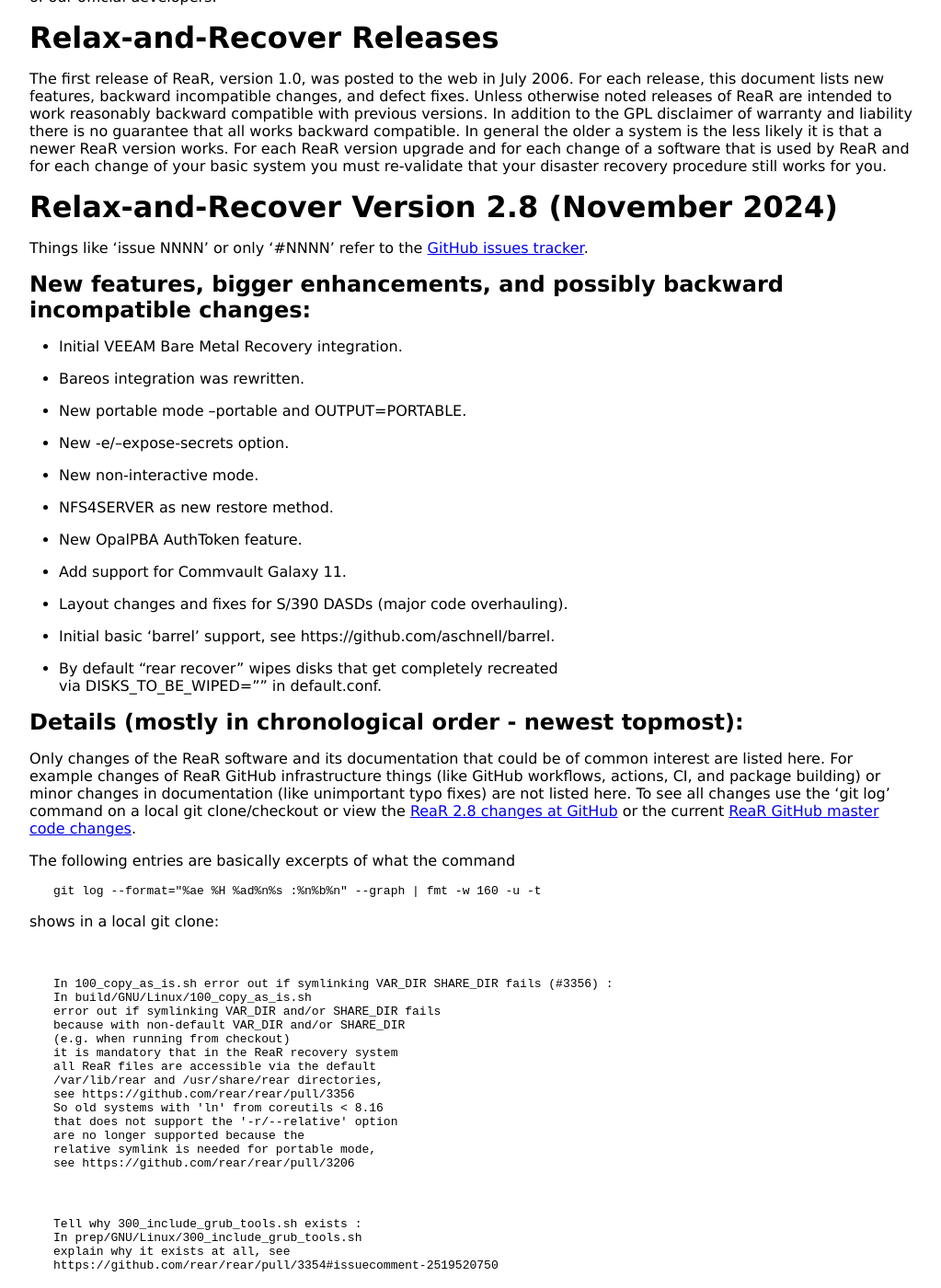
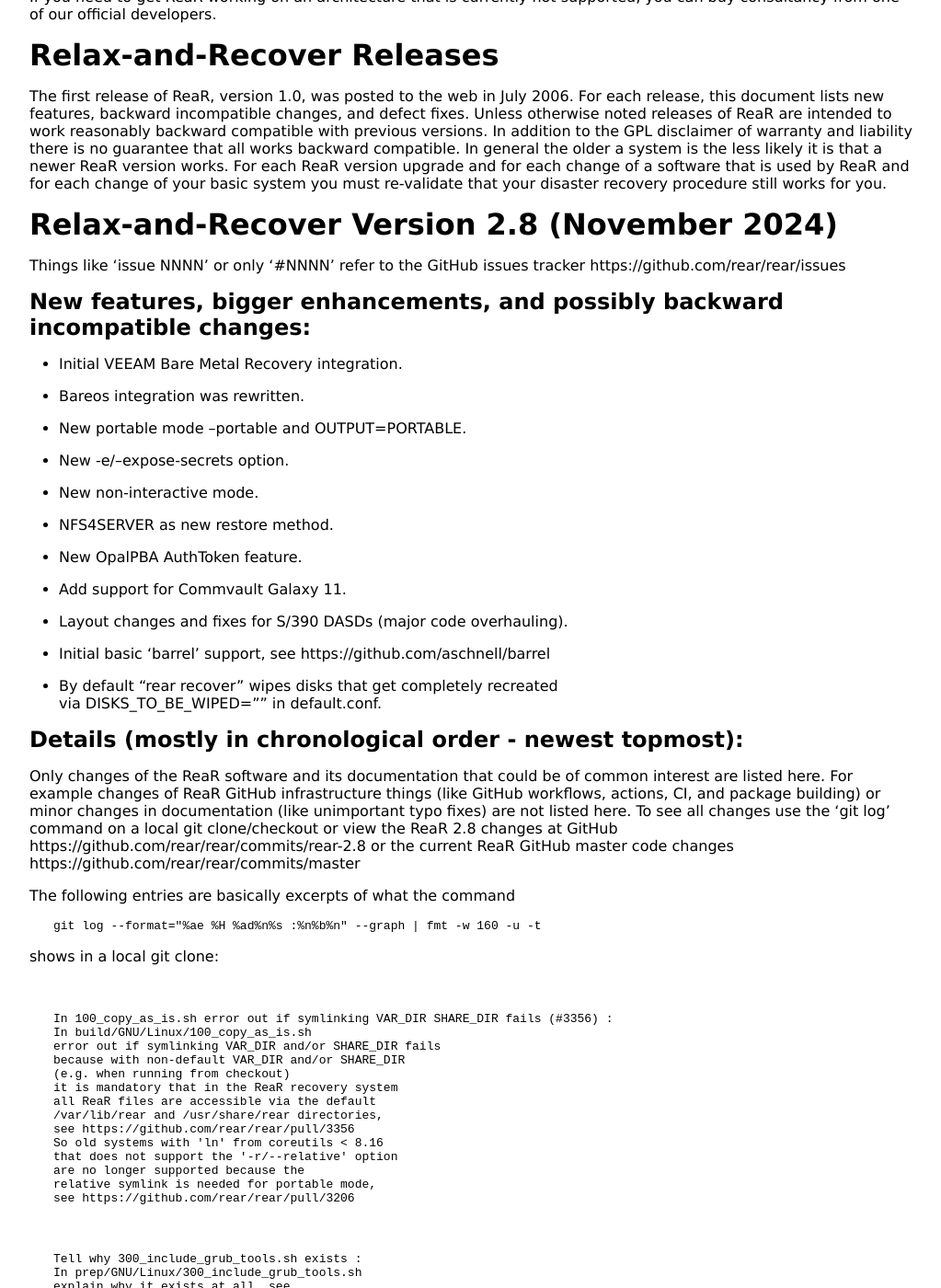
Before and after one commit to rear/rear.github.com, a Jekyll site: the page built from documentation/release-notes-2-8.md, in a window 1280 px wide and 1400 px high, scrolled down 3032 px. Shown: the whole window at 92% size, without its empty margins (128-1151 px from the left). Built offline with Jekyll 4.4.1, drawn with Linux system fonts in a browser that asks for light colours; some of the changed text lies outside the part shown.

Commit message:
Update release-notes-2-8.md
Using simple text for links because
markdown links do not work
when generating the ASCII release notes, see
https://github.com/rear/rear/issues/3238#issuecomment-2531329996

````diff
--- a/documentation/release-notes-2-8.md
+++ b/documentation/release-notes-2-8.md
@@ -8,12 +8,12 @@
 
 This document contains the latest release notes for the Free and Open Source Software project Relax-and-Recover.
 
-[Relax-and-Recover website](http://relax-and-recover.org/)
-
-[GitHub project](https://github.com/rear/)
+Relax-and-Recover website: http://relax-and-recover.org
+
+GitHub project: https://github.com/rear
 
 For older Relax-and-Recover version release notes see the
-[Relax-and-Recover website release notes](http://relax-and-recover.org/documentation)
+Relax-and-Recover website release notes: http://relax-and-recover.org/documentation
 
 
 # Overview
@@ -56,7 +56,7 @@
 * Borg (BORG)
 * Rubrik Cloud Data Management (CDM)
 
-ReaR integrates with [Disaster Recovery Linux Manager (DRLM)](http://drlm.org)
+ReaR integrates with Disaster Recovery Linux Manager (DRLM) http://drlm.org
 
 
 # System and Software Requirements
@@ -190,7 +188,7 @@
 
 # Relax-and-Recover Version 2.8 (November 2024)
 
-Things like 'issue NNNN' or only '#NNNN' refer to the [GitHub issues tracker](https://github.com/rear/rear/issues).
+Things like 'issue NNNN' or only '#NNNN' refer to the GitHub issues tracker https://github.com/rear/rear/issues
 
 
 ## New features, bigger enhancements, and possibly backward incompatible changes:
@@ -213,7 +211,7 @@
 
 * Layout changes and fixes for S/390 DASDs (major code overhauling).
 
-* Initial basic 'barrel' support, see https://github.com/aschnell/barrel.
+* Initial basic 'barrel' support, see https://github.com/aschnell/barrel
 
 * By default "rear recover" wipes disks that get completely recreated
 via DISKS_TO_BE_WIPED="" in default.conf.
@@ -225,8 +223,8 @@
 For example changes of ReaR GitHub infrastructure things (like GitHub workflows, actions, CI, and package building)
 or minor changes in documentation (like unimportant typo fixes) are not listed here.
 To see all changes use the 'git log' command on a local git clone/checkout
-or view the [ReaR 2.8 changes at GitHub](https://github.com/rear/rear/commits/rear-2.8)
-or the current [ReaR GitHub master code changes](https://github.com/rear/rear/commits/master).
+or view the ReaR 2.8 changes at GitHub https://github.com/rear/rear/commits/rear-2.8
+or the current ReaR GitHub master code changes https://github.com/rear/rear/commits/master
 
 The following entries are basically excerpts of what the command
 ```
````
Also changed, not shown: other parts of documentation/release-notes-2-8.md (+2 -4 lines).
